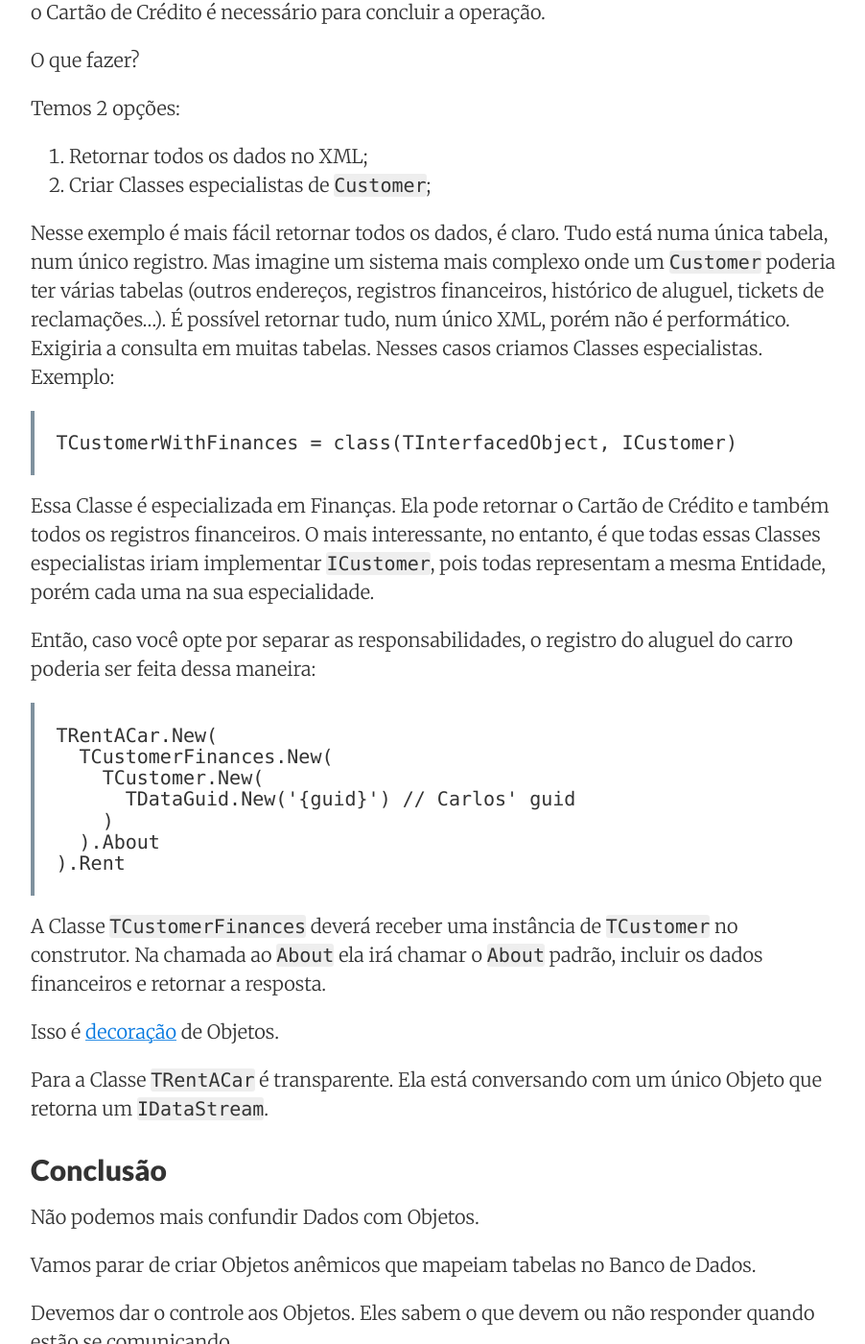
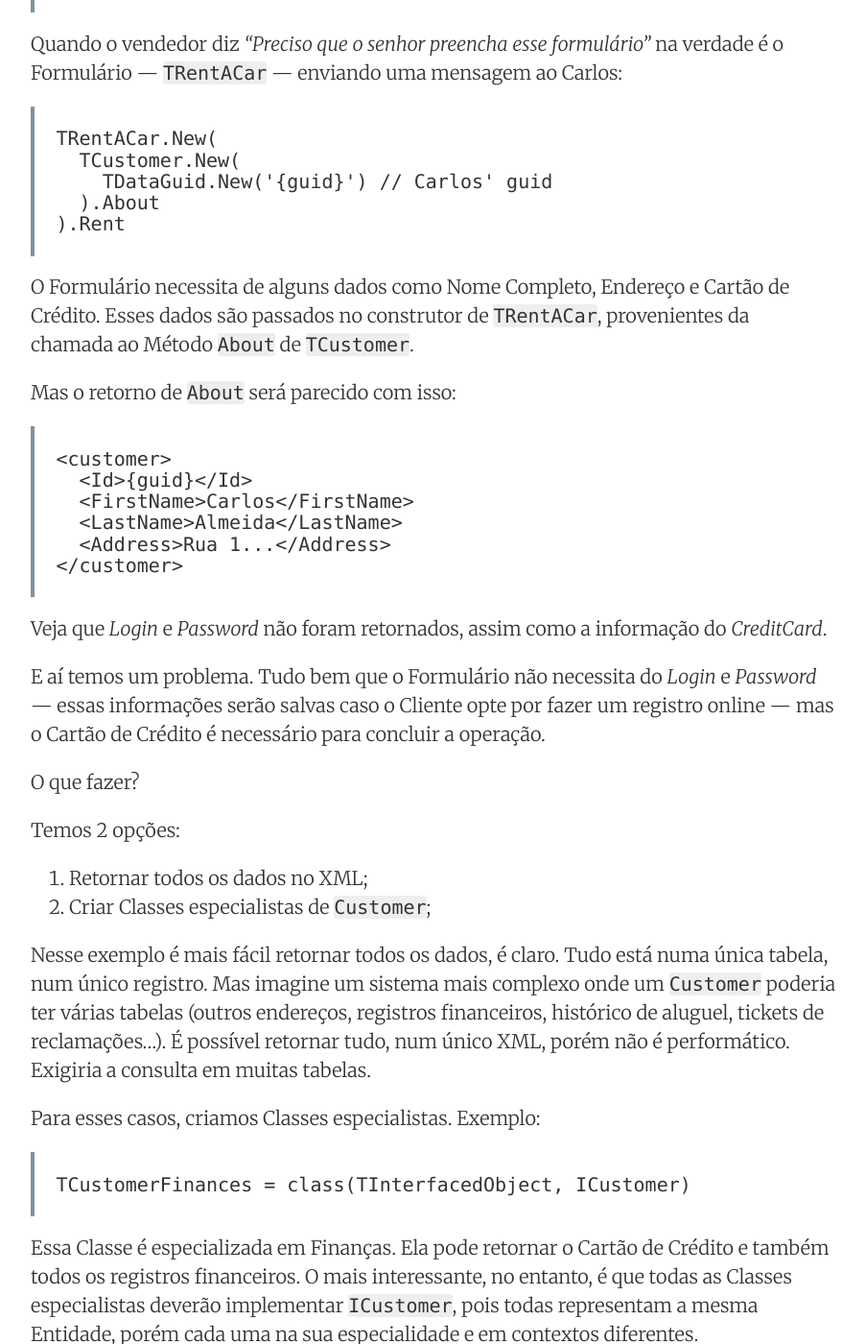
Before and after one commit to mdbs99/opp, a Jekyll site: the page built from _posts/2016-11-14-diga-me-algo-sobre-voce.md, in a window 1280 px wide and 1400 px high, scrolled down 7408 px. Shown: the whole window at 96% size, without its empty margins (188-1090 px from the left). Built offline with Jekyll 4.4.1, drawn with Linux system fonts in a browser that asks for light colours; nearby versions of some CDN libraries; comment, search, counter and statistics services are not loaded; some of the changed text lies outside the part shown.

Commit message:
New post.

```diff
--- a/_posts/2016-11-14-diga-me-algo-sobre-voce.md
+++ b/_posts/2016-11-14-diga-me-algo-sobre-voce.md
@@ -43,7 +45,7 @@
 também acrescenta Endereço de correspondência; a Data de
 Nascimento para dar descontos; separa o nome em 2 campos
 (Nome e Sobrenome); e o Cartão de Crédito que
-será a forma de pagamento ao comprar os produtos pelo site.
+será a forma de pagamento ao comprar os produtos da empresa.
 
 Como implementamos a nova Classe `TCustomer` que irá representar
 um Cliente?
@@ -80,10 +82,9 @@
 
 Não.
 
-Infelizmente essa Classe não tem nada a ver com a
-[verdadeira]({% post_url 2015-12-29-o-que-e-orientacao-a-objetos %})
-Orientação a Objetos.
-Talvez essa Classe não esteja representando um Cliente, mas sim uma
+Infelizmente essa Classe não tem nada a ver com o real uso da
+[Orientação a Objetos]({% post_url 2015-12-29-o-que-e-orientacao-a-objetos %}).
+Essa Classe não está representando um Cliente, mas sim uma
 tabela do Banco de Dados.
 
 Além disso, o uso de *properties* não elimina o fato que, na verdade,
@@ -102,9 +103,23 @@
 [Dados]({% post_url 2016-11-07-pensando-em-dados %}), em tabelas, em
 persistência.
 
-Você não deveria *pegar* e muito menos *alterar* algo de um Objeto diretamente!
+Você não deveria *pegar* e muito menos *alterar* um dado de um Objeto
+diretamente!
 
-Todo Objeto deve ser respeitado. Então, o máximo que fazemos é enviar
+Pense no mundo real. Quando você pergunta o nome de alguém,
+ele/ela pode lhe responder de diversas maneiras:
+
+  1. Diz apenas o primeiro nome;
+  2. Diz apenas o sobrenome;
+  3. Diz o nome completo;
+  4. Diz o apelido;
+  5. Inventa um nome;
+  6. Não diz nada;
+
+Veja que uma pergunta *simples* pode ter inúmeras respostas.
+Tudo irá depender do [contexto]({% post_url 2016-10-03-delegacao-de-implementacao-de-interfaces %}#contextos).
+
+Todo Objeto deve ser *respeitado*. Então, o máximo que fazemos é enviar
 uma **mensagem** ao Objeto e aguardar uma resposta.
 
 Vamos a um exemplo.
@@ -193,11 +208,12 @@
 [Encapsulamento]({% post_url 2016-05-30-heranca-pode-ser-o-mal-da-orientacao-a-objetos-parte-2 %}#encapsulamento)
 
 Objetos devem ser capaz de apresentar a si mesmo.
+De dar informações "pessoais" que só eles tem conhecimento.
 
 Essa ideia não é nova. No livro
 [Object Thinking](https://www.amazon.com/dp/0735619654/?tag=stackoverfl08-20) o autor aborda esse assunto.
 
-Existem outros artigos na Internet que falam sobre o assunto.
+Existem outros artigos na Internet que falam sobre esse tema.
 Dentre esses artigos tem [esse](http://www.yegor256.com/2016/04/05/printers-instead-of-getters.html)
 em particular que capta bem essa ideia. No entanto a abordagem do autor
 para implementar esse conceito é diferente da minha abordagem.
@@ -220,14 +236,26 @@
 Veja [aqui](http://objectpascalprogramming.com/posts/microservices-delphi-parte-1/#comment-2982613320)
 a implementação da Classe que implementa `IDataStream`.
 
+Aqui há uma grande diferença. Antes o Objeto era passivo. Ele
+estava disponível para dar e receber dados através de seus Métodos,
+o que é *extremamente* errado se estivermos utilizando Orientação a Objetos.
+
+Agora, com a implementação do Método `About`, os dados do Objeto continuam encapsulados.
+O Objeto não é mais passivo. Ele não é mais um "balde de dados". Ele está vivo
+e tem seu próprio comportamento.
+
+Se Objetos externos querem obter os dados de outrem, deverão enviar uma mensagem
+solicitando-os. Cabe ao receptor responder com os dados que *ele* deseja
+compartilhar.
+
 ## Refatorando {#refatorando}
 
-Nos diálogos acima, Carlos e o Registro obtém seus dados da mesma
+Nos diálogos acima, Carlos e o "Registro" obtém seus dados da mesma
 tabela, chamada CUSTOMER. Seus campos são os mesmos definidos
 na primeira versão da Classe `TCustomer`.
 
 O que vamos fazer é refatorar `TCustomer`, implementando seu Método
-`About` ao invés de ter todos os seus dados **expostos** em *Getters*.
+`About` ao invés de ter todos os seus dados **expostos** em *Getters* e *Setters*.
 
     type
       ICustomer = interface
@@ -265,7 +293,7 @@
       end;
 
 Quando o vendedor diz *“Preciso que o senhor preencha esse formulário”*
-é o Formulário enviando uma mensagem ao Carlos:
+na verdade é o Formulário — `TRentACar` — enviando uma mensagem ao Carlos:
 
     TRentACar.New(
       TCustomer.New(
@@ -273,8 +301,10 @@
       ).About
     ).Rent
 
-No Formulário iria constar todos os dados necessários como Nome Completo,
-Endereço e Cartão de Crédito.
+O Formulário necessita de alguns dados como Nome Completo,
+Endereço e Cartão de Crédito. Esses dados são passados
+no construtor de `TRentACar`, provenientes da chamada
+ao Método `About` de `TCustomer`.
 
 Mas o retorno de `About` será parecido com isso:
 
@@ -290,7 +320,7 @@
 
 E aí temos um problema. Tudo bem que o Formulário não necessita
 do *Login* e *Password* — essas informações serão salvas caso
-o cliente opte por fazer um registro online — mas o Cartão de Crédito
+o Cliente opte por fazer um registro online — mas o Cartão de Crédito
 é necessário para concluir a operação.
 
 O que fazer?
@@ -305,16 +335,17 @@
 mais complexo onde um `Customer` poderia ter várias tabelas (outros
 endereços, registros financeiros, histórico de aluguel, tickets de
 reclamações...). É possível retornar tudo, num único XML, porém não
-é performático. Exigiria a consulta em muitas tabelas. Nesses casos
-criamos Classes especialistas. Exemplo:
+é performático. Exigiria a consulta em muitas tabelas.
 
-    TCustomerWithFinances = class(TInterfacedObject, ICustomer)
+Para esses casos, criamos Classes especialistas. Exemplo:
+
+    TCustomerFinances = class(TInterfacedObject, ICustomer)
 
 Essa Classe é especializada em Finanças. Ela pode retornar o Cartão
 de Crédito e também todos os registros financeiros. O mais interessante,
-no entanto, é que todas essas Classes especialistas iriam implementar
+no entanto, é que todas as Classes especialistas deverão implementar
 `ICustomer`, pois todas representam a mesma Entidade, porém cada uma
-na sua especialidade.
+na sua especialidade e em contextos diferentes.
 
 Então, caso você opte por separar as responsabilidades, o registro
 do aluguel do carro poderia ser feita dessa maneira:
@@ -335,7 +366,8 @@
 Isso é [decoração]({% post_url 2016-05-02-decorator-pattern %}) de Objetos.
 
 Para a Classe `TRentACar` é transparente. Ela está conversando
-com um único Objeto que retorna um `IDataStream`.
+com um único Objeto que retorna um `IDataStream` quando enviar uma
+mensagem `About`.
 
 ## Conclusão {#conclusao}
 
@@ -347,9 +379,10 @@
 Devemos dar o controle aos Objetos. Eles sabem o que devem ou não
 responder quando estão se comunicando.
 
-Você é apenas o *diretor* do teatro. Você faz o roteiro e escolhe quem
-irá atuar em cada cena. Mas você *não* atua.
+Você é apenas o *diretor* do teatro. Você pode até fazer o roteiro
+e escolher quem irá atuar em cada cena. Mas você *não* atua.
 
-Quando os atores estiverem atuando, deixe-os trabalhar.
+Quando os *atores* estiverem atuando, não tente controlá-los,
+deixe-os trabalhar.
 
 Até logo.
```
Also changed, not shown: other parts of _posts/2016-11-14-diga-me-algo-sobre-voce.md (+5 -3 lines).
